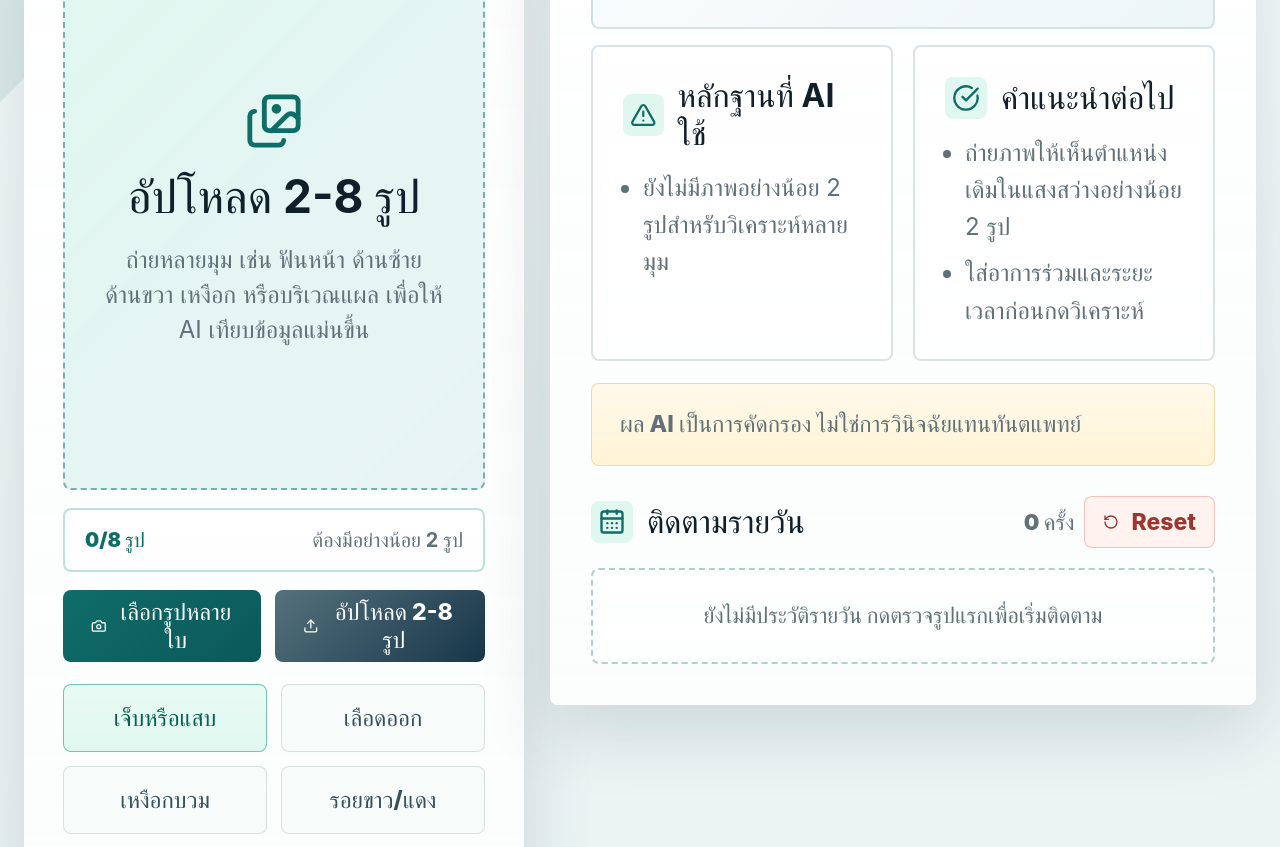
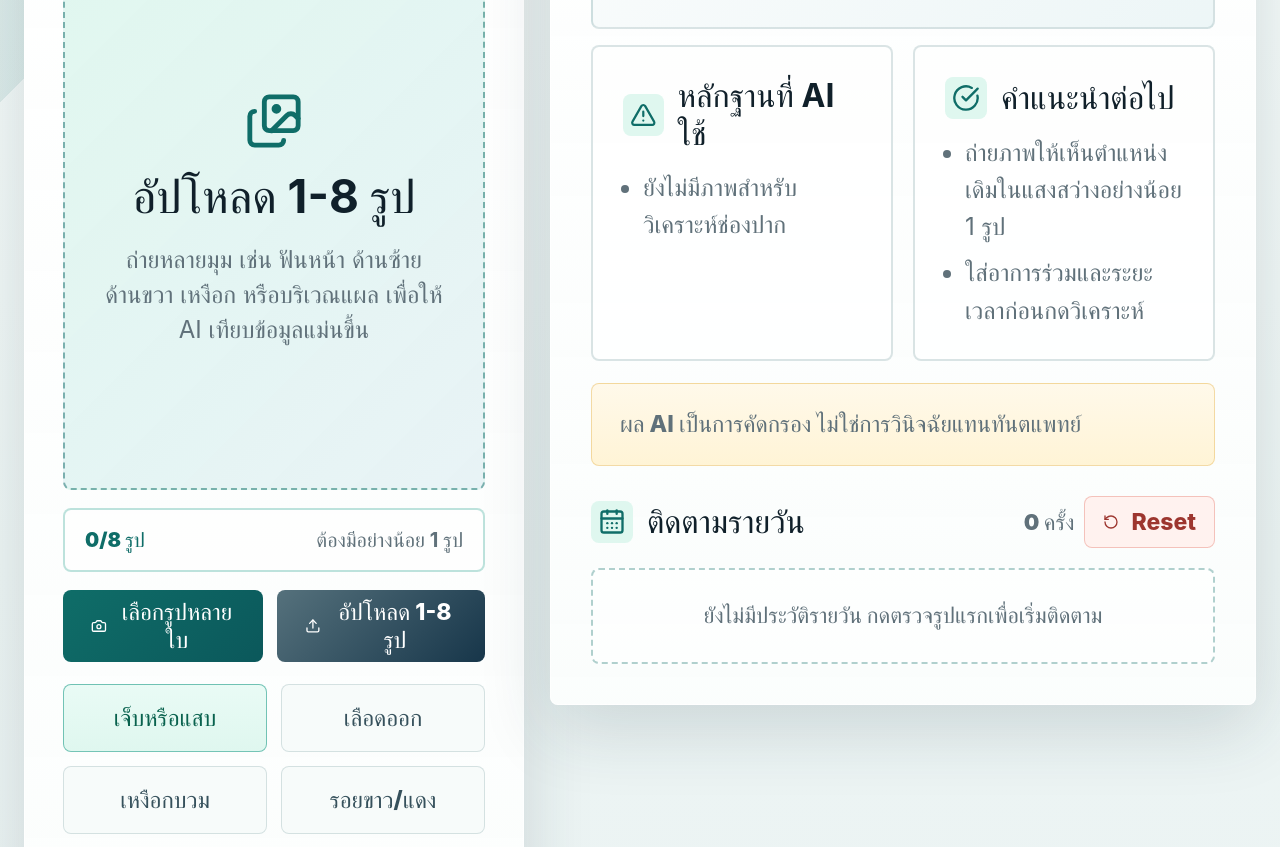
Before and after one commit to ZENLIK02/Teeth-Disease-AI, a React (Vite) app: page / in a window 1280 px wide. Shown: the part 660-1507 px from the top of the page. Built offline with nearby package versions, Linux system fonts and the light colour scheme.

Commit message:
Allow single photo analysis

```diff
--- a/server.js
+++ b/server.js
@@ -253,8 +253,8 @@
 app.post('/api/analyze', upload.array('photos', 8), async (req, res) => {
   try {
     const files = req.files || []
-    if (files.length < 2 || files.length > 8) {
-      return res.status(400).json({ error: '2_to_8_photos_required' })
+    if (files.length < 1 || files.length > 8) {
+      return res.status(400).json({ error: '1_to_8_photos_required' })
     }
 
     const symptoms = JSON.parse(req.body.symptoms || '[]')
--- a/src/App.jsx
+++ b/src/App.jsx
@@ -35,18 +35,18 @@
   chronicity: 'ระบบจะแสดงแนวโน้มหลังวิเคราะห์รูป',
   shouldSeeDentist: false,
   timeframe: 'ยังไม่มีคำแนะนำ',
-  explanation: 'อัปโหลดหรือถ่ายรูปช่องปาก 2-8 รูปก่อน ระบบจึงจะแสดงผลคัดกรองและ score เพื่อไม่ให้คนไข้สับสนจากข้อมูลตัวอย่าง',
+  explanation: 'อัปโหลดหรือถ่ายรูปช่องปาก 1-8 รูปก่อน ระบบจึงจะแสดงผลคัดกรองและ score เพื่อไม่ให้คนไข้สับสนจากข้อมูลตัวอย่าง',
   lesionSizeCm: 0,
   lesionSizeConfidence: 'low',
   lesionSizeNote: 'หลังตรวจรูป ระบบจะแสดงขนาดแผลโดยประมาณ หากต้องการความแม่นยำควรถ่ายคู่กับไม้บรรทัดหรือวัตถุอ้างอิง',
-  evidence: ['ยังไม่มีภาพอย่างน้อย 2 รูปสำหรับวิเคราะห์หลายมุม'],
-  nextSteps: ['ถ่ายภาพให้เห็นตำแหน่งเดิมในแสงสว่างอย่างน้อย 2 รูป', 'ใส่อาการร่วมและระยะเวลาก่อนกดวิเคราะห์'],
+  evidence: ['ยังไม่มีภาพสำหรับวิเคราะห์ช่องปาก'],
+  nextSteps: ['ถ่ายภาพให้เห็นตำแหน่งเดิมในแสงสว่างอย่างน้อย 1 รูป', 'ใส่อาการร่วมและระยะเวลาก่อนกดวิเคราะห์'],
   doctorSummary: 'ยังไม่มีผลวิเคราะห์',
   caveat: 'ผล AI เป็นการคัดกรอง ไม่ใช่การวินิจฉัยแทนทันตแพทย์',
 }
 
 const ANALYSIS_DELAY_MS = 2200
-const MIN_PHOTOS = 2
+const MIN_PHOTOS = 1
 const MAX_PHOTOS = 8
 
 function wait(ms) {
@@ -175,7 +175,7 @@
     setFiles(nextFiles)
     setAnalysis(null)
     setSendStatus('')
-    setError(nextFiles.length < MIN_PHOTOS ? `กรุณาเลือกรูปอย่างน้อย ${MIN_PHOTOS} รูปเพื่อให้ AI เทียบหลายมุม` : '')
+    setError(nextFiles.length < MIN_PHOTOS ? `กรุณาเลือกรูปอย่างน้อย ${MIN_PHOTOS} รูปเพื่อให้ AI ตรวจช่องปาก` : '')
 
     Promise.all(
       nextFiles.map(
@@ -212,7 +212,7 @@
 
   async function analyzePhoto() {
     if (files.length < MIN_PHOTOS) {
-      setError(`กรุณาอัปโหลดรูปอย่างน้อย ${MIN_PHOTOS} รูป และไม่เกิน ${MAX_PHOTOS} รูป เพื่อให้ AI วิเคราะห์หลายมุม`)
+      setError(`กรุณาอัปโหลดรูปอย่างน้อย ${MIN_PHOTOS} รูป และไม่เกิน ${MAX_PHOTOS} รูป เพื่อให้ AI วิเคราะห์ช่องปาก`)
       return
     }
 
@@ -375,7 +375,7 @@
             ) : (
               <div className="upload-placeholder">
                 <Images size={58} />
-                <strong>อัปโหลด 2-8 รูป</strong>
+                <strong>อัปโหลด 1-8 รูป</strong>
                 <span>ถ่ายหลายมุม เช่น ฟันหน้า ด้านซ้าย ด้านขวา เหงือก หรือบริเวณแผล เพื่อให้ AI เทียบข้อมูลแม่นขึ้น</span>
               </div>
             )}
@@ -390,7 +390,7 @@
           </div>
           <div className="photo-count-bar">
             <span>{previewCount}/{MAX_PHOTOS} รูป</span>
-            <strong>{previewCount < MIN_PHOTOS ? `ต้องมีอย่างน้อย ${MIN_PHOTOS} รูป` : 'พร้อมให้ AI วิเคราะห์หลายมุม'}</strong>
+            <strong>{previewCount < MIN_PHOTOS ? `ต้องมีอย่างน้อย ${MIN_PHOTOS} รูป` : 'พร้อมให้ AI วิเคราะห์ช่องปาก'}</strong>
           </div>
           <div className="upload-actions">
             <button type="button" onClick={() => fileInputRef.current?.click()}>
@@ -399,7 +399,7 @@
             </button>
             <button type="button" className="secondary" onClick={() => fileInputRef.current?.click()}>
               <Upload size={18} />
-              อัปโหลด 2-8 รูป
+              อัปโหลด 1-8 รูป
             </button>
           </div>
 
--- a/worker/sites-worker.js
+++ b/worker/sites-worker.js
@@ -104,8 +104,8 @@
   const form = await request.formData()
   const files = form.getAll('photos').filter((item) => item && typeof item.arrayBuffer === 'function')
 
-  if (files.length < 2 || files.length > 8) {
-    return json({ error: '2_to_8_photos_required' }, { status: 400 })
+  if (files.length < 1 || files.length > 8) {
+    return json({ error: '1_to_8_photos_required' }, { status: 400 })
   }
 
   const symptoms = JSON.parse(form.get('symptoms') || '[]')
```
Also changed, not shown: 1 other file (tests, documents, lock files or other folders).
